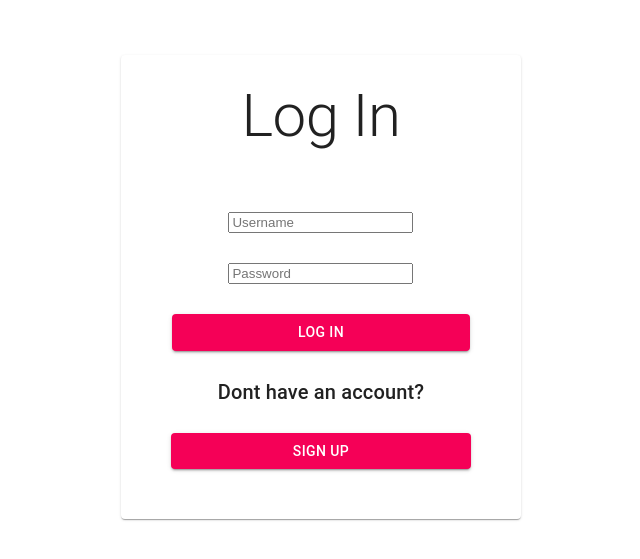
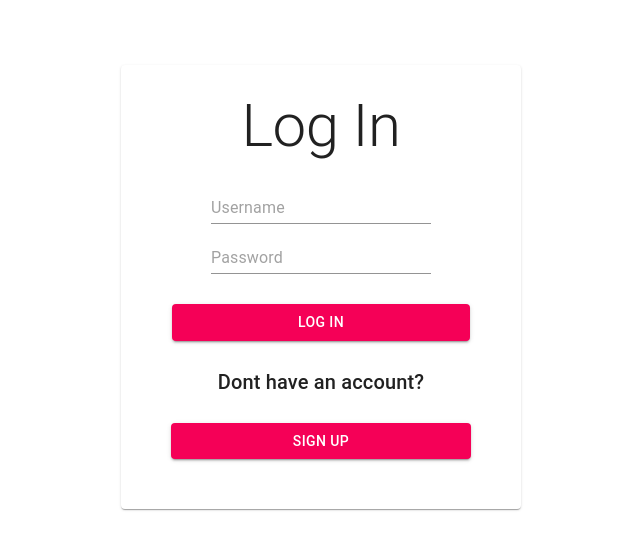
Before and after one commit to Build-Week-TT720-Secret-Family-Recipes/front-end, a React (Create React App) app: page / in a window 1280 px wide. Shown: the part 121-680 px from the top of the page, without its empty margins (319-959 px from the left). Built offline with nearby package versions, Linux system fonts and the light colour scheme.

Commit message:
completed log in form

```diff
--- a/src/Components/App.js
+++ b/src/Components/App.js
@@ -1,8 +1,9 @@
 import React from "react";
-import Login from './LogIn'
+
 import { BrowserRouter as Router, Route, Switch } from "react-router-dom";
-import Dashboard from "./dashboard";
+import Dashboard from "./Dashboard";
 import PrivateRoute from "./privateRoute";
+import Login from "./Login"
 
 function App() {
 	return (
--- a/src/Components/LogIn.js
+++ b/src/Components/LogIn.js
@@ -1,36 +1,36 @@
 import React, { useState } from "react";
 import { useHistory } from "react-router-dom";
-import { useForm } from "react-hook-form";
+import { useForm } from 'react-hook-form'
 
 //STYLING
 import Typography from "@material-ui/core/Typography";
 import Grid from "@material-ui/core/Grid";
 import Button from "@material-ui/core/Button";
 import Paper from "@material-ui/core/Paper";
-import { useStyles } from "../styles/Styles";
-
+import { useStyles } from "../Styles/Styles";
+import TextField from '@material-ui/core/TextField'
 
 //CRUD
 //import axios from "axios";
 
-function LogIn(props) {
+
+function Login() {
     //STYLING
     const classes = useStyles();
 
+
     //HOOKS
-	const defaultState = { username: "", password: "" };
-	const [formState, setFormState] = useState(defaultState);
+
     const { push } = useHistory();
-  const { register, handleSubmit, errors } = useForm();
+    const { register, handleSubmit, errors, } = useForm();
 	//HANDLERS
 
     const formSubmit = (data) => {
-    setFormState(data)
-    console.log(formState)
+        console.log(data)
         // axios
         // 	.post("", formState)
         // 	.then((res) => {
-		// 		console.log("login response:", res);
+        // 		console.log("login response:", data);
         // 		localStorage.setItem("token", res.data.token);
         // 		push("/protected");
         // 	})
@@ -38,13 +38,6 @@ function LogIn(props) {
         // 		console.log(err);
         // 	});
     };
-
-	// const changeHandler = (e) => {
-	// 	setFormState({
-	// 		...formState,
-	// 		[e.target.name]: e.target.value,
-	// 	});
-	// };
 
     return (
         <Grid container className={classes.loginFormContainer}>
@@ -54,35 +47,33 @@ function LogIn(props) {
                         Log In
 					</Typography>
                     <form onSubmit={handleSubmit(formSubmit)} className={classes.loginForm}>
-						<label>
-							<input
+
+                            <TextField
                                 placeholder="Username"
                                 type="username"
-								//onChange={changeHandler}
                                 name="username"
-								//value={formState.username}
                                 className={classes.loginFormInput}
-								ref={register}
-							/>
-						</label>
-						<label>
-							<input
+								inputRef={register({ required: true })} />
+
+            {errors.username && "Username is required"}
+                        <br>
+                        </br>
+                        <TextField
                             placeholder="Password"
                             type="password"
-								//onChange={changeHandler}
                             name="password"
-								//value={formState.password}
-								ref={register({required: "password required", minLength: 8})}
-							/>
-              {errors.password && <p>{errors.password.message}</p>}
-						</label>
+                            className={classes.loginFormInput}
+                            inputRef={register({ required: true })} />
+
+                        {errors.password && "Password is required"}
+
         </form>
                 </Grid>
                 <Grid item className={classes.loginButtonItem}>
                     <Button
                         variant="contained"
                         color="secondary"
-						onClick={formSubmit}
+                        onClick={handleSubmit(formSubmit)}
                         className={classes.loginButton}
                     >
                         LOG IN
@@ -96,7 +87,7 @@ function LogIn(props) {
                                 className={classes.signUpButtonOnLogInPage}
                                 variant="contained"
                                 color="secondary"
-								//onClick={history.push("/signup")}
+                            // onClick={history.push("/signup")}
                             >
                                 Sign Up
 							</Button>
@@ -108,4 +99,4 @@ function LogIn(props) {
     );
 }
 
-export default LogIn;
+export default Login
--- a/src/index.js
+++ b/src/index.js
@@ -4,7 +4,7 @@ import { Provider } from "react-redux";
 import logger from "redux-logger";
 import thunk from "redux-thunk";
 import { applyMiddleware, compose, createStore } from "redux";
-import App from './components/App'
+import App from './Components/App'
 
 
 const enhancer = compose(applyMiddleware(thunk, logger));
```
Lines whose indentation alone changed are shown as unchanged.
